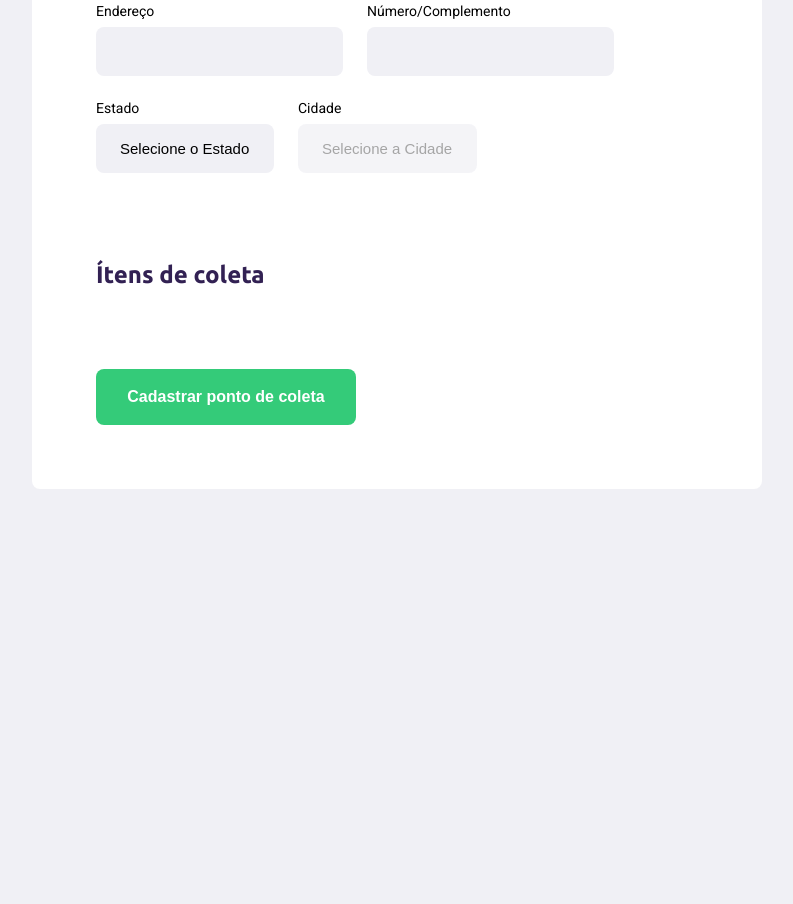
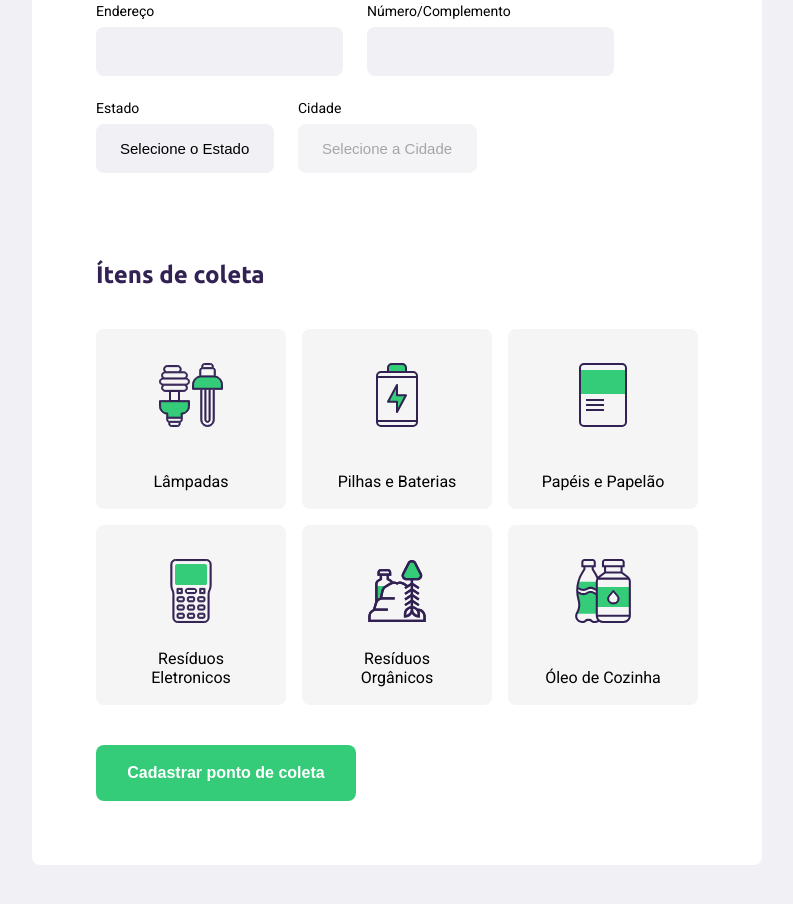
Before and after one commit to devclaudioroberto/next-level-week, a plain HTML site: page create-point.html in a window 1280 px wide. Shown: the part 504-1408 px from the top of the page, without its empty margins (243-1036 px from the left). Before the commit the page ends 1073 px from the top, so only its background shows below. Drawn offline with Linux system fonts and the light colour scheme; no server answers.

Commit message:
criado itens de coleta
No create point foi criado a parte de itens de coleta.

```diff
--- a/create-point.html
+++ b/create-point.html
@@ -20,7 +20,7 @@
 
         <header>
             <img src="/assets/logo.svg" alt="Logomarca">
-            <a href="#">
+            <a href="/index.html">
                 <span></span>
                 Voltar para home
             </a>
@@ -36,24 +36,24 @@
 
                 <div class="field">
                     <label for="name">Nome da entidade</label>
-                    <input type="text" name="name">
+                    <input type="text" name="name" required>
                 </div>
 
                 <div class="field-group">
                     <div class="field">
                         <label for="address">Endereço</label>
-                        <input type="text" name="address">
+                        <input type="text" name="address" required>
                     </div>
                     <div class="field">
                         <label for="address2">Número/Complemento</label>
-                        <input type="text" name="address2">
+                        <input type="text" name="address2" required>
                     </div>
                 </div>
 
                 <div class="field-group">
                     <div class="field">
                         <label for="state">Estado</label>
-                        <select name="uf">
+                        <select name="uf" required>
                             <option value="">Selecione o Estado</option>
                         </select>
 
@@ -61,7 +61,7 @@
                     </div>
                     <div class="field">
                         <label for="city">Cidade</label>
-                        <select name="city" disabled>
+                        <select name="city" disabled required>
                             <option value="">Selecione a Cidade</option>
                         </select>
                     </div>
@@ -73,6 +73,38 @@
                 <legend>
                     <h2>Ítens de coleta</h2>
                 </legend>
+
+                <div class="items-grid">
+                    <li data-id="1">
+                        <img src="/assets/lampadas.svg" alt="Lâmpadas">
+                        <span>Lâmpadas</span>
+                    </li>
+
+                    <li data-id="2">
+                        <img src="/assets/baterias.svg" alt="Pilhas e Baterias">
+                        <span>Pilhas e Baterias</span>
+                    </li>
+
+                    <li data-id="3">
+                        <img src="/assets/papeis-papelao.svg" alt="Papéis e Papelão">
+                        <span>Papéis e Papelão</span>
+                    </li>
+
+                    <li data-id="4">
+                        <img src="/assets/eletronicos.svg" alt="Resíduos Eletronicos">
+                        <span>Resíduos Eletronicos</span>
+                    </li>
+
+                    <li data-id="5">
+                        <img src="/assets/organicos.svg" alt="Resíduos Orgânicos">
+                        <span>Resíduos Orgânicos</span>
+                    </li>
+
+                    <li data-id="6">
+                        <img src="/assets/oleo.svg" alt="Óleo de Cozinha">
+                        <span>Óleo de Cozinha</span>
+                    </li>
+                </div>
             </fieldset>
 
             <button type="submit">Cadastrar ponto de coleta</button>
@@ -82,4 +114,5 @@
 
     <script src="/scripts/create-point.js"></script>
 </body>
+
 </html>
--- a/scripts/create-point.js
+++ b/scripts/create-point.js
@@ -23,11 +23,14 @@
 
     const url = `https://servicodados.ibge.gov.br/api/v1/localidades/estados/${ufValue}/municipios`
 
+    citySelect.innerHTML = "<option value>Selecione a Cidade</option>"
+    citySelect.disabled = true
+
     fetch(url)
     .then( res => res.json() )
     .then( cities => {
         for (const city of cities) {
-            citySelect.innerHTML += `<option value = "${city.id}">${city.nome}</option>`
+            citySelect.innerHTML += `<option value = "${city.nome}">${city.nome}</option>`
         }
     } )
 
--- a/styles/create-point.css
+++ b/styles/create-point.css
@@ -121,3 +121,28 @@
 form button:hover {
     background-color: #2fb86e;
 }
+
+.items-grid {
+    display: grid;
+    grid-template-columns: 1fr 1fr 1fr;
+    gap: 16px;
+}
+
+.items-grid li {
+    background-color: #f5f5f5;
+    list-style: none;
+
+    border: 2px solid #f5f5f5;
+    border-radius: 8px;
+
+    height: 180px;
+
+    padding: 32px 24px 16px;
+
+    display: flex;
+    flex-direction: column;
+    align-items: center;
+    justify-content: space-between;
+
+    text-align: center;
+}
```
Also changed, not shown: index.html (+1 -1 lines).
